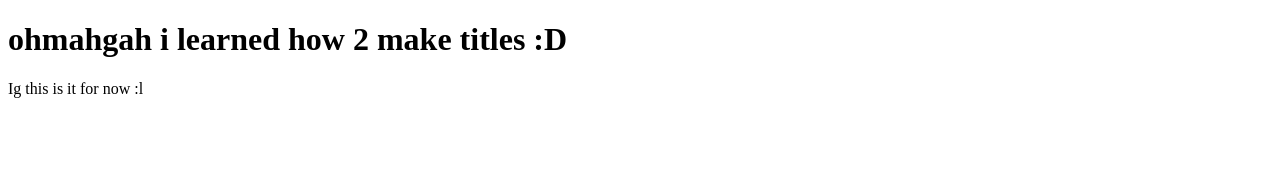
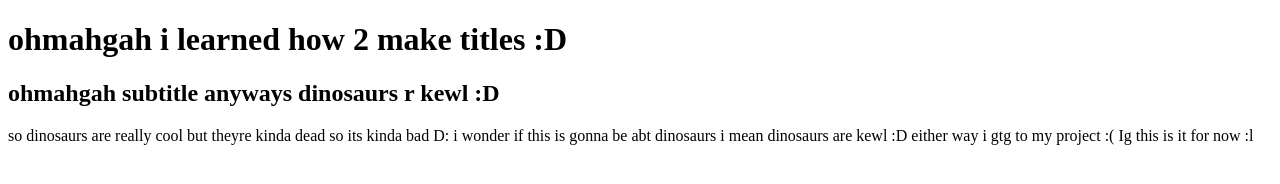
Before and after one commit to PuntiNugget/idk, a plain HTML site: page index.html in a window 1280 px wide. Drawn offline with Linux system fonts and the light colour scheme.

Commit message:
Update index.html

```diff
--- a/index.html
+++ b/index.html
@@ -5,6 +5,11 @@
   </head>
   <body>
     <h1>ohmahgah i learned how 2 make titles :D</h1>
+    <h2>ohmahgah subtitle anyways dinosaurs r kewl :D</h2>
+    so dinosaurs are really cool but theyre kinda dead so its kinda bad D:
+    i wonder if this is gonna be abt dinosaurs i mean dinosaurs are kewl :D
+    either way i gtg to my project :(
+
     Ig this is it for now :l
   </body>
 </html>
```
